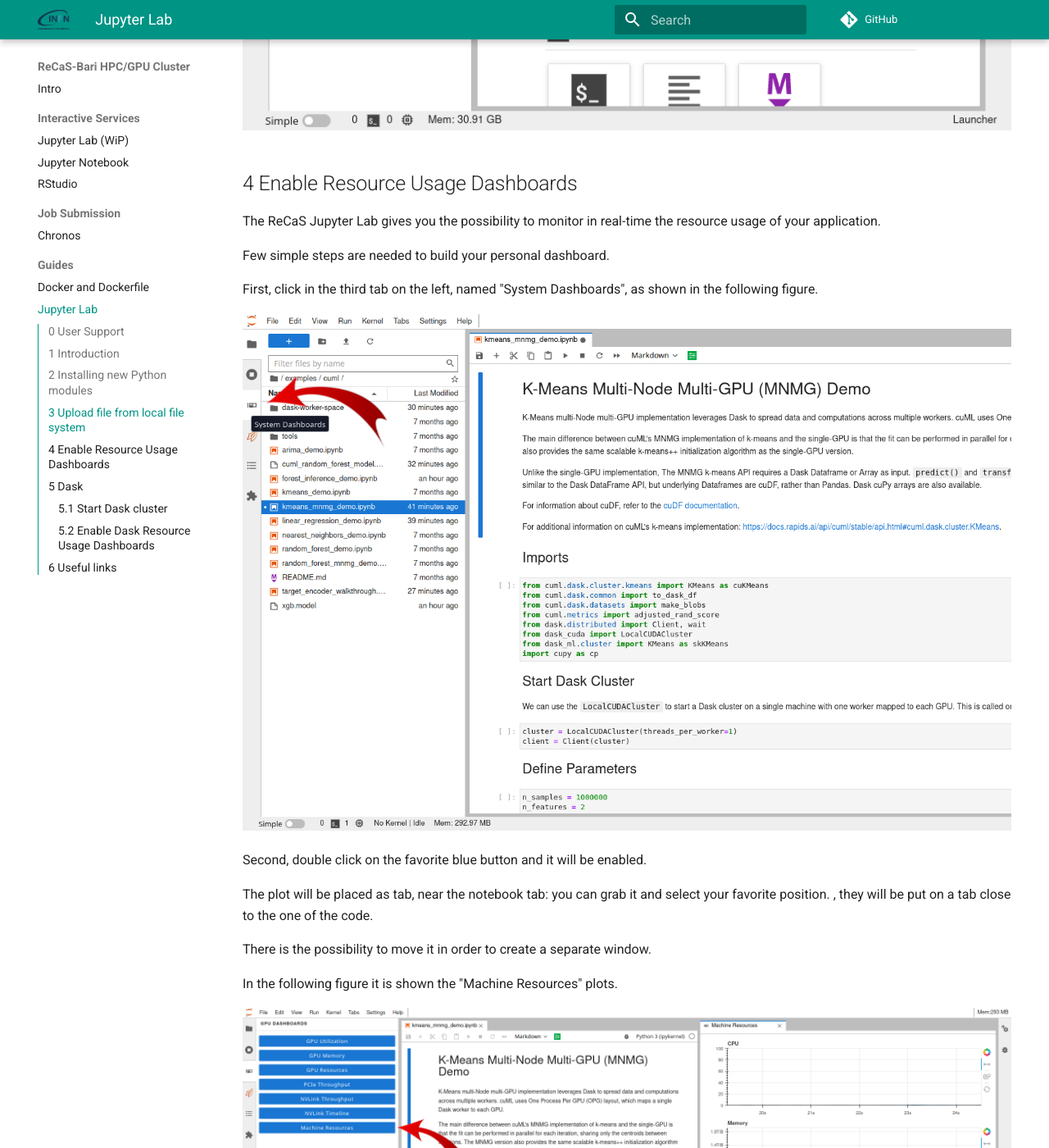
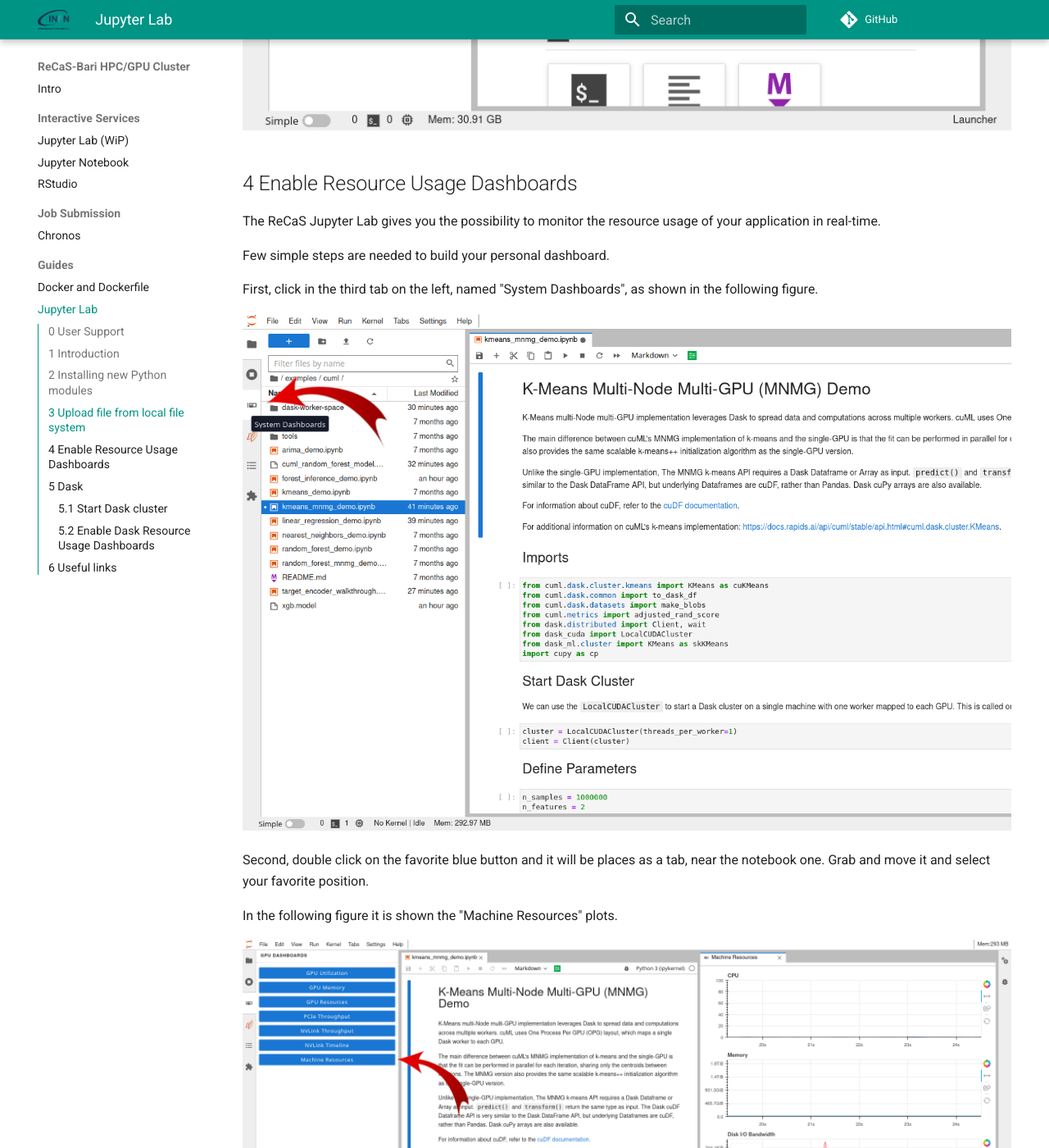
Before and after one commit to jvino/cluster-hpc-gpu-guides, an MkDocs documentation site: the page built from docs/guides/jupyter-lab.md, in a window 1280 px wide and 1400 px high, scrolled down 2024 px. Shown: the whole window at 82% size. Built offline with MkDocs 1.6.1 and Material for MkDocs 9.7.7, drawn with Linux system fonts in a browser that asks for light colours; comment, search, counter and statistics services are not loaded; some of the changed text lies outside the part shown.

```diff
--- a/docs/guides/jupyter-lab.md
+++ b/docs/guides/jupyter-lab.md
@@ -54,7 +54,7 @@
 
 ## 4 Enable Resource Usage Dashboards
 
-The ReCaS Jupyter Lab gives you the possibility to monitor in real-time the resource usage of your application.
+The ReCaS Jupyter Lab gives you the possibility to monitor the resource usage of your application in real-time.
 
 Few simple steps are needed to build your personal dashboard.
 
@@ -62,12 +62,8 @@
 
 ![jupyterlab-monitor-resources-1](images/jupyterlab-monitor-resources-1.png)
 
-Second, double click on the favorite blue button and it will be enabled.
-
-The plot will be placed as tab, near the notebook tab: you can grab it and select your favorite position.
-, they will be put on a tab close to the one of the code.
-
-There is the possibility to move it in order to create a separate window.
+Second, double click on the favorite blue button and it will be places as a tab, near the notebook one.
+Grab and move it and select your favorite position.
 
 In the following figure it is shown the "Machine Resources" plots.
 
```
Also changed, not shown: other parts of docs/guides/jupyter-lab.md (+2 -2 lines).
